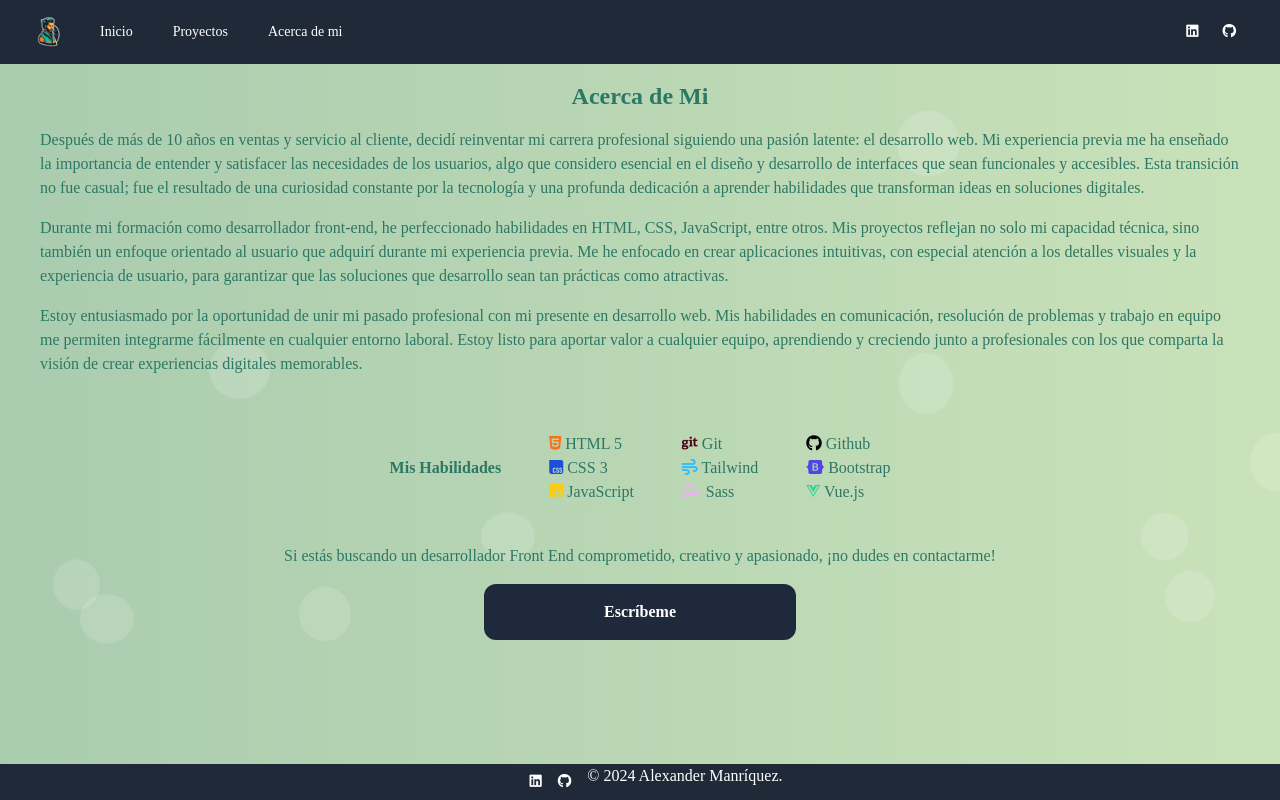
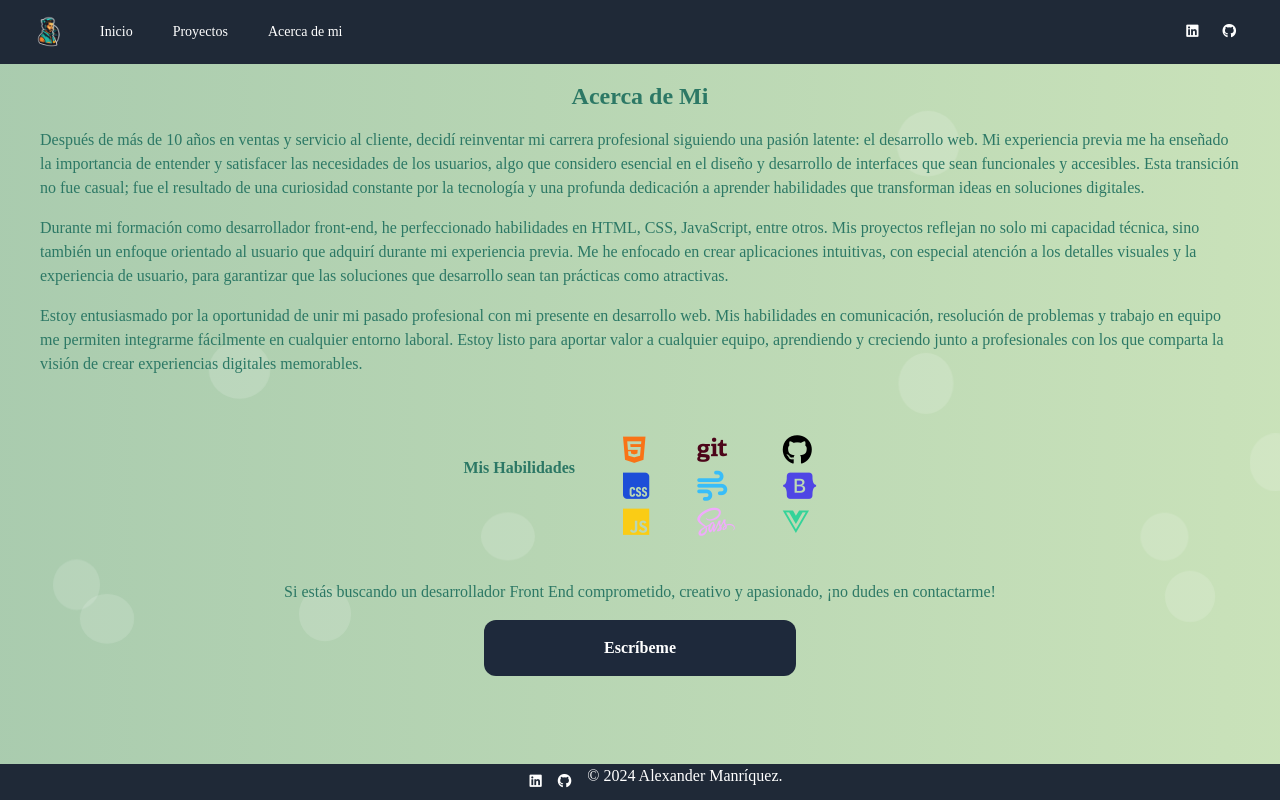
Before and after one commit to AlexanderManriquez/alexander-manriquez-portafolio, a Vue app: page /about in a window 1280 px wide. Built offline with nearby package versions, Linux system fonts and the light colour scheme; a web font is replaced by a local one.

Commit message:
enhance icon styling in AboutView and improve image hover effects in HomeView

```diff
--- a/src/views/AboutView.vue
+++ b/src/views/AboutView.vue
@@ -19,19 +19,19 @@
         <li class="font-semibold">Mis Habilidades</li>
       </ul>
       <ul class="p-6">
-        <li><i class="fa-brands fa-html5 text-orange-500"></i> HTML 5</li>
-        <li><i class="fa-brands fa-css text-blue-700"></i> CSS 3</li>
-        <li><i class="fa-brands fa-js text-yellow-400"></i> JavaScript</li>
+        <li><i class="fa-brands fa-html5 text-orange-500 text-3xl text-center"></i></li>
+        <li><i class="fa-brands fa-css text-blue-700 text-3xl text-center"></i></li>
+        <li><i class="fa-brands fa-js text-yellow-400 text-3xl text-center"></i></li>
       </ul>
       <ul class="p-6">
-        <li><i class="fa-brands fa-git text-rose-950"></i> Git</li>
-        <li><i class="fa-solid fa-wind text-sky-400"></i> Tailwind</li>
-        <li><i class="fa-brands fa-sass text-fuchsia-300"></i> Sass</li>
+        <li><i class="fa-brands fa-git text-rose-950 text-3xl text-center"></i></li>
+        <li><i class="fa-solid fa-wind text-sky-400 text-3xl text-center"></i></li>
+        <li><i class="fa-brands fa-sass text-fuchsia-300 text-3xl text-center"></i></li>
       </ul>
       <ul class="p-6">
-        <li><i class="fa-brands fa-github text-black"></i> Github</li>
-        <li><i class="fa-brands fa-bootstrap text-indigo-600"></i> Bootstrap</li>
-        <li><i class="fa-brands fa-vuejs text-emerald-400"></i> Vue.js</li>
+        <li><i class="fa-brands fa-github text-black text-3xl text-center"></i></li>
+        <li><i class="fa-brands fa-bootstrap text-indigo-600 text-3xl text-center"></i></li>
+        <li><i class="fa-brands fa-vuejs text-emerald-400 text-3xl text-center"></i></li>
       </ul>
     </section>
 
--- a/src/views/HomeView.vue
+++ b/src/views/HomeView.vue
@@ -2,7 +2,7 @@
   <main class="flex flex-col md:flex-row justify-around my-2 fade-in">
     <figure class="w-full md:w-3/12 relative overflow-hidden">
       <img
-        class="p-1 block mx-auto rounded-full max-h-48"
+        class="p-1 block mx-auto rounded-full max-h-48 hover:opacity-75 transition-opacity duration-1000 hover:scale-125"
         src="https://i.imgur.com/rG1qTgL.jpeg"
         alt="Alexander Manriquez"
       />
```
